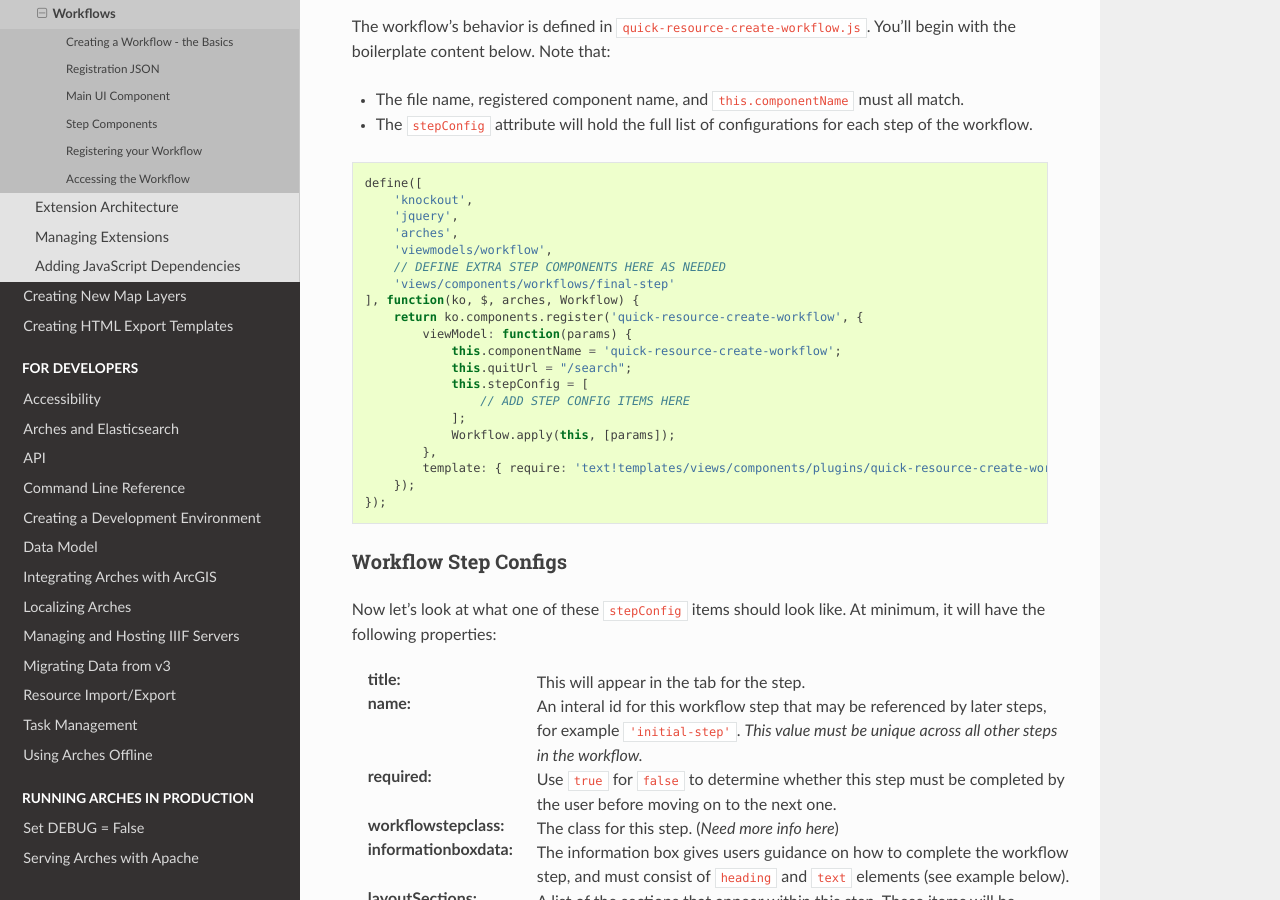
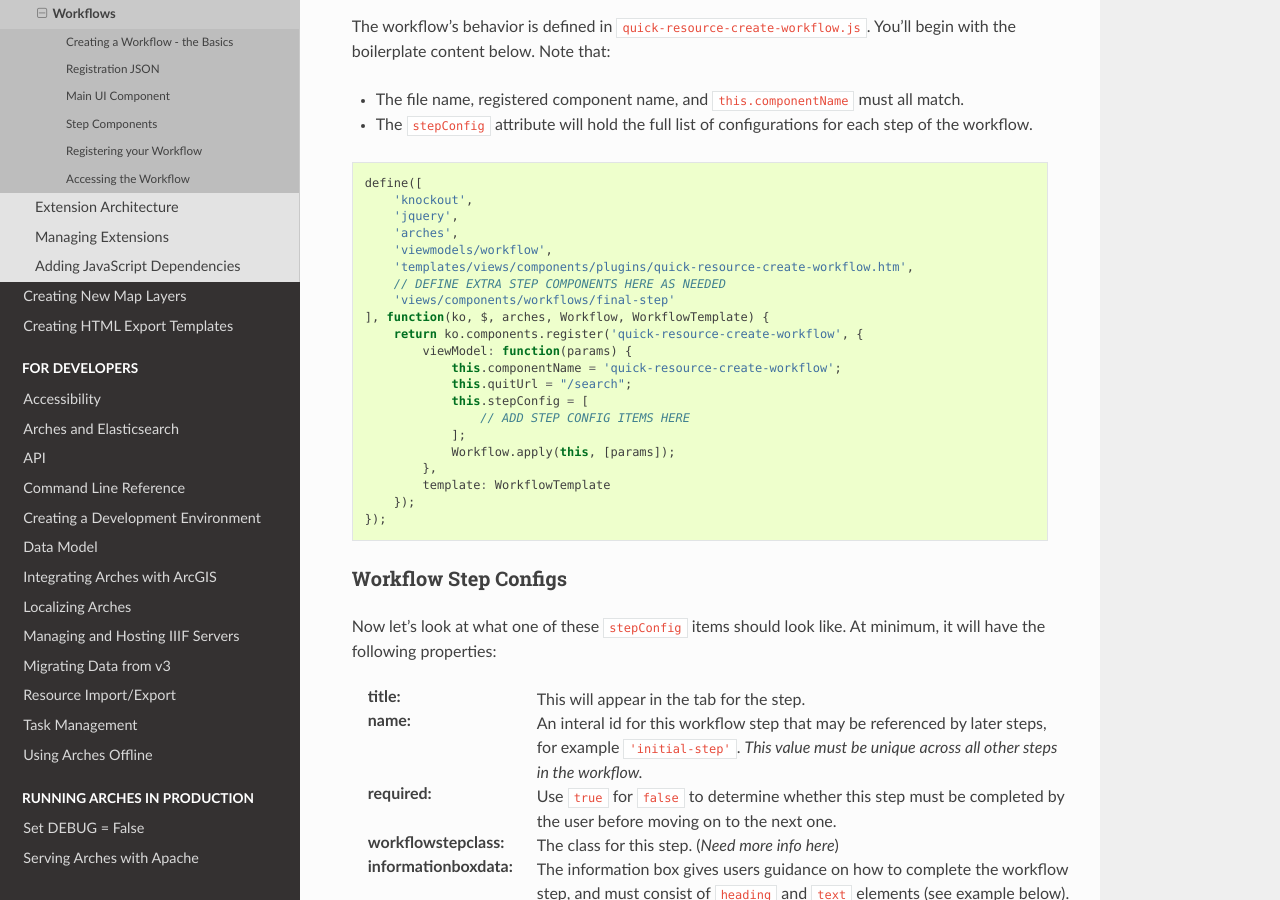
Before and after one commit to archesproject/arches-docs, a Sphinx documentation site: the page built from docs/extensions/workflows.rst, in a window 1280 px wide and 900 px high, scrolled down 2797 px. Built offline with Sphinx 7.4.7 and the Read the Docs theme 2.0.0, drawn with Linux system fonts in a browser that asks for light colours; some of the changed lines change nothing that is shown.

Commit message:
Update workflows.rst
update javascript example to be compatible with v7+

```diff
--- a/docs/extensions/workflows.rst
+++ b/docs/extensions/workflows.rst
@@ -73,9 +73,10 @@
         'jquery',
         'arches',
         'viewmodels/workflow',
+        'templates/views/components/plugins/quick-resource-create-workflow.htm',
         // DEFINE EXTRA STEP COMPONENTS HERE AS NEEDED
         'views/components/workflows/final-step'
-    ], function(ko, $, arches, Workflow) {
+    ], function(ko, $, arches, Workflow, WorkflowTemplate) {
         return ko.components.register('quick-resource-create-workflow', {
             viewModel: function(params) {
                 this.componentName = 'quick-resource-create-workflow';
@@ -85,7 +86,7 @@
                 ];
                 Workflow.apply(this, [params]);
             },
-            template: { require: 'text!templates/views/components/plugins/quick-resource-create-workflow.htm' }
+            template: WorkflowTemplate
         });
     });
 
```
